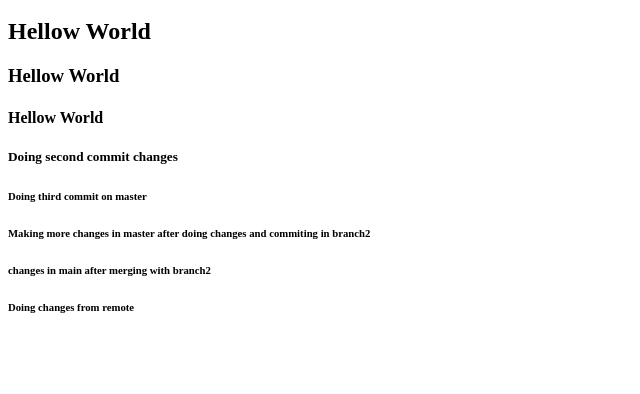
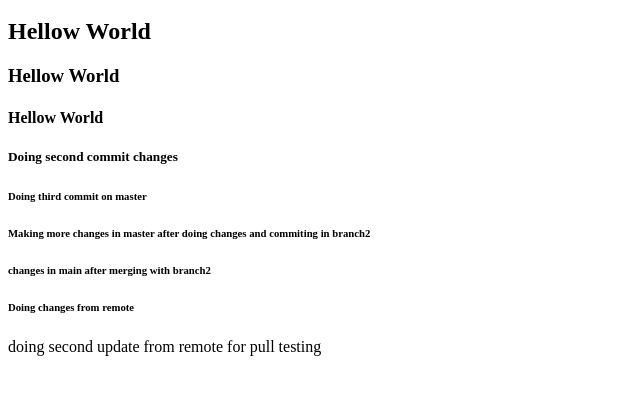
Before and after one commit to Harish1990K/Harish199018K_FirstRepo, a plain HTML site: page myfile.html in a window 1280 px wide. Shown: the part 48-442 px from the top of the page, without its empty margins (0-640 px from the left). Drawn offline with Linux system fonts and the light colour scheme.

Commit message:
for pull testing

```diff
--- a/myfile.html
+++ b/myfile.html
@@ -12,6 +12,7 @@
 <h6>Making more changes in master after doing changes and commiting in branch2 </h6>
 <h6>changes in main after merging with branch2</h6>
   <h6>Doing changes from remote</h6>
+  <h7>doing second update from remote for pull testing</h7>
 </body>
 
 </html>
```
